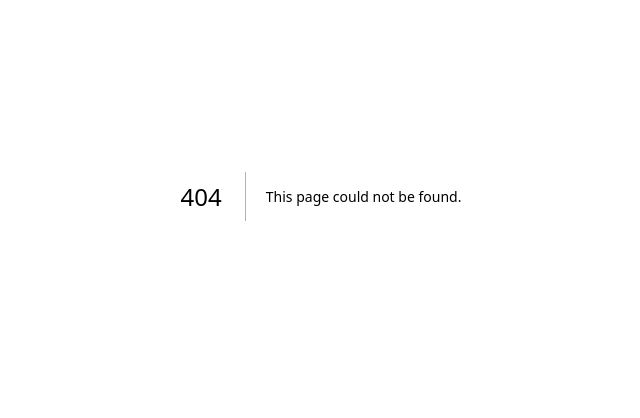
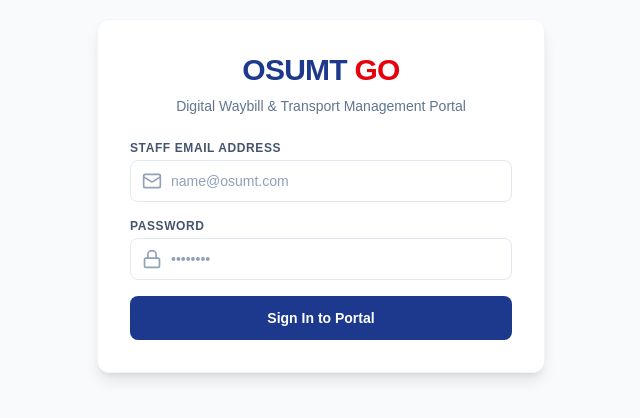
Before and after one commit to Bucanat0r/osumt-frontend, a Next.js app: page /login in a window 1280 px wide. Before the commit this address had no page. Shown: the part 204-622 px from the top of the page, without its empty margins (319-959 px from the left). Built offline with nearby package versions, Linux system fonts and the light colour scheme.

Commit message:
Create Login page and integrate login API

```diff
--- /dev/null
+++ b/src/app/login/page.tsx
@@ -0,0 +1,112 @@
+'use client';
+
+import React, { useState } from 'react';
+import { useRouter } from 'next/navigation';
+import axios from 'axios';
+import { setCookie } from 'cookies-next';
+import { ShieldAlert, Lock, Mail } from 'lucide-react';
+
+export default function LoginPage() {
+  const router = useRouter();
+  const [email, setEmail] = useState('');
+  const [password, setPassword] = useState('');
+  const [error, setError] = useState('');
+  const [loading, setLoading] = useState(false);
+
+  const handleLogin = async (e: React.FormEvent) => {
+    e.preventDefault();
+    setError('');
+    setLoading(true);
+
+    try {
+      // Connect to your NestJS backend API
+      const response = await axios.post('http://localhost:3000/auth/login', {
+        email,
+        pass: password, // Maps to 'pass' parameter in NestJS controller
+      });
+
+      const { access_token, user } = response.data;
+
+      // Save token securely in user session cookies (expires in 1 day)
+      setCookie('token', access_token, { maxAge: 60 * 60 * 24 });
+      setCookie('user_role', user.role, { maxAge: 60 * 60 * 24 });
+
+      // Forward to portal area
+      router.push('/dashboard');
+    } catch (err: any) {
+      setError(err.response?.data?.message || 'Authentication failed. Please try again.');
+    } finally {
+      setLoading(false);
+    }
+  };
+
+  return (
+    <div className="flex min-h-screen items-center justify-center bg-slate-50 px-4">
+      <div className="w-full max-w-md space-y-6 rounded-xl bg-white p-8 shadow-lg border border-slate-100">
+
+        {/* Brand Header */}
+        <div className="text-center">
+          <h1 className="text-3xl font-extrabold tracking-tight text-blue-900">
+            OSUMT <span className="text-red-600">GO</span>
+          </h1>
+          <p className="mt-2 text-sm text-slate-500 font-medium">
+            Digital Waybill & Transport Management Portal
+          </p>
+        </div>
+
+        {/* Error Flag Alert */}
+        {error && (
+          <div className="flex items-center gap-2 rounded-lg bg-red-50 p-3 text-sm font-semibold text-red-600 border border-red-100">
+            <ShieldAlert className="h-5 w-5 shrink-0" />
+            <span>{error}</span>
+          </div>
+        )}
+
+        {/* Form Controls */}
+        <form onSubmit={handleLogin} className="space-y-4">
+          <div>
+            <label className="block text-xs font-bold uppercase tracking-wider text-slate-600 mb-1">
+              Staff Email Address
+            </label>
+            <div className="relative">
+              <Mail className="absolute left-3 top-1/2 h-5 w-5 -translate-y-1/2 text-slate-400" />
+              <input
+                type="email"
+                required
+                value={email}
+                onChange={(e) => setEmail(e.target.value)}
+                placeholder="name@osumt.com"
+                className="w-full rounded-lg border border-slate-200 py-2.5 pl-10 pr-4 text-sm text-slate-900 placeholder-slate-400 focus:border-blue-600 focus:outline-none focus:ring-1 focus:ring-blue-600"
+              />
+            </div>
+          </div>
+
+          <div>
+            <label className="block text-xs font-bold uppercase tracking-wider text-slate-600 mb-1">
+              Password
+            </label>
+            <div className="relative">
+              <Lock className="absolute left-3 top-1/2 h-5 w-5 -translate-y-1/2 text-slate-400" />
+              <input
+                type="password"
+                required
+                value={password}
+                onChange={(e) => setPassword(e.target.value)}
+                placeholder="••••••••"
+                className="w-full rounded-lg border border-slate-200 py-2.5 pl-10 pr-4 text-sm text-slate-900 placeholder-slate-400 focus:border-blue-600 focus:outline-none focus:ring-1 focus:ring-blue-600"
+              />
+            </div>
+          </div>
+
+          <button
+            type="submit"
+            disabled={loading}
+            className="w-full rounded-lg bg-blue-900 py-3 text-sm font-bold text-white transition-colors hover:bg-blue-950 focus:outline-none focus:ring-2 focus:ring-blue-600 focus:ring-offset-2 disabled:bg-slate-300"
+          >
+            {loading ? 'Authenticating Profile...' : 'Sign In to Portal'}
+          </button>
+        </form>
+      </div>
+    </div>
+  );
+}
```
